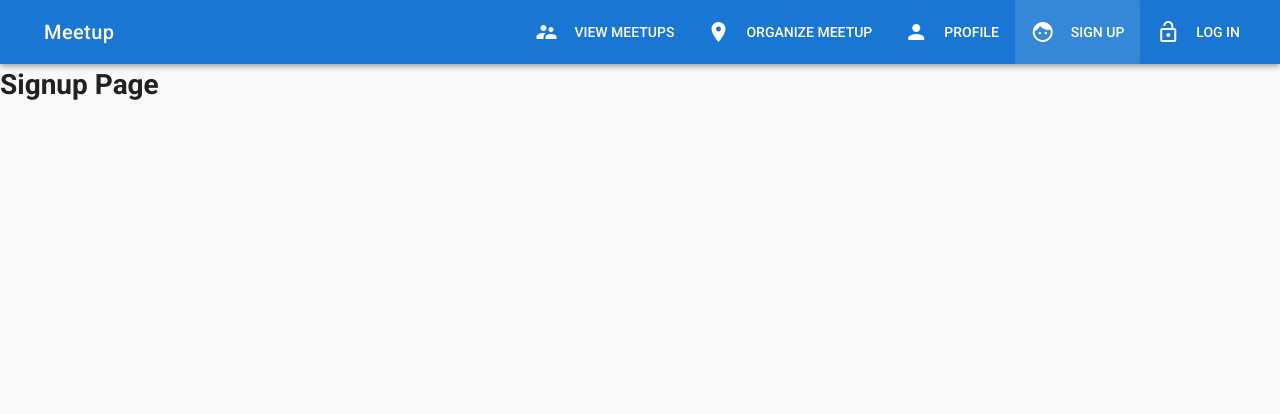
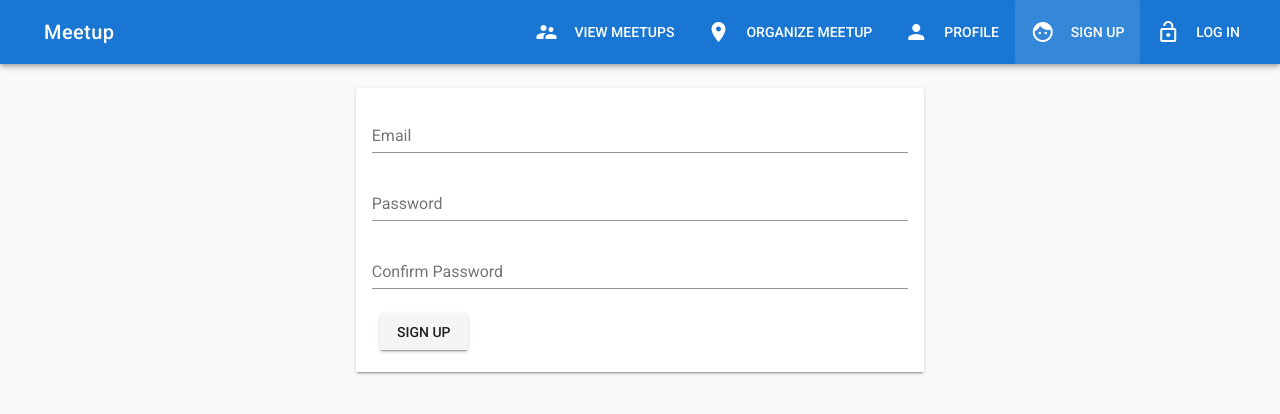
Before and after one commit to asakasamo/DevMeetup, a Vue app: page /signup in a window 1280 px wide. Shown: the top 414 px of the page. Built offline with nearby package versions, Linux system fonts and the light colour scheme.

Commit message:
Scaffold the Signup page

```diff
--- a/src/components/User/Signup.vue
+++ b/src/components/User/Signup.vue
@@ -1,5 +1,92 @@
 <template>
-   <div>
-      <h1>Signup Page</h1>
-   </div>
+   <v-container>
+      <v-layout>
+         <v-flex xs12 sm6 offset-sm3>
+
+            <!-- Signup card wrapper -->
+            <v-card>
+               <v-card-text>
+                  <form>
+                     <v-layout row>
+                        <v-flex xs12>
+
+                           <!-- Email field -->
+                           <v-text-field
+                              name="email"
+                              label="Email"
+                              id="email"
+                              v-model="email"
+                              type="email"
+                              required
+                              >
+                           </v-text-field>
+
+                           <!-- Password field -->
+                           <v-text-field
+                              name="password"
+                              label="Password"
+                              id="password"
+                              v-model="password"
+                              type="password"
+                              required
+                              >
+                           </v-text-field>
+
+                           <!-- Confirm password field -->
+                           <v-text-field
+                              name="confirmPassword"
+                              label="Confirm Password"
+                              id="confirmPassword"
+                              v-model="confirmPassword"
+                              type="password"
+                              required
+                              :rules="[ comparePasswords ]"
+                              >
+                           </v-text-field>
+                        </v-flex>
+                     </v-layout>
+
+                     <!-- Submit button -->
+                     <v-layout row>
+                        <v-flex xs12>
+                           <v-btn type="submit">
+                              Sign up
+                           </v-btn>
+                        </v-flex>
+                     </v-layout>
+                  </form>
+               </v-card-text>
+            </v-card>
+         </v-flex>
+      </v-layout>
+   </v-container>
 </template>
+
+<script>
+export default {
+   data() {
+      return {
+         email: "",
+         password: "",
+         confirmPassword: ""
+      };
+   },
+   computed: {
+      comparePasswords() {
+         return this.password === this.confirmPassword
+            ? true
+            : "Passwords do not match";
+      }
+   },
+   methods: {
+      submitSignup() {
+         // TODO: Vuex store it in the database
+         console.log({
+            email: this.email,
+            password: this.password,
+            confirmPassword: this.confirmPassword
+         });
+      }
+   }
+};
+</script>
```
